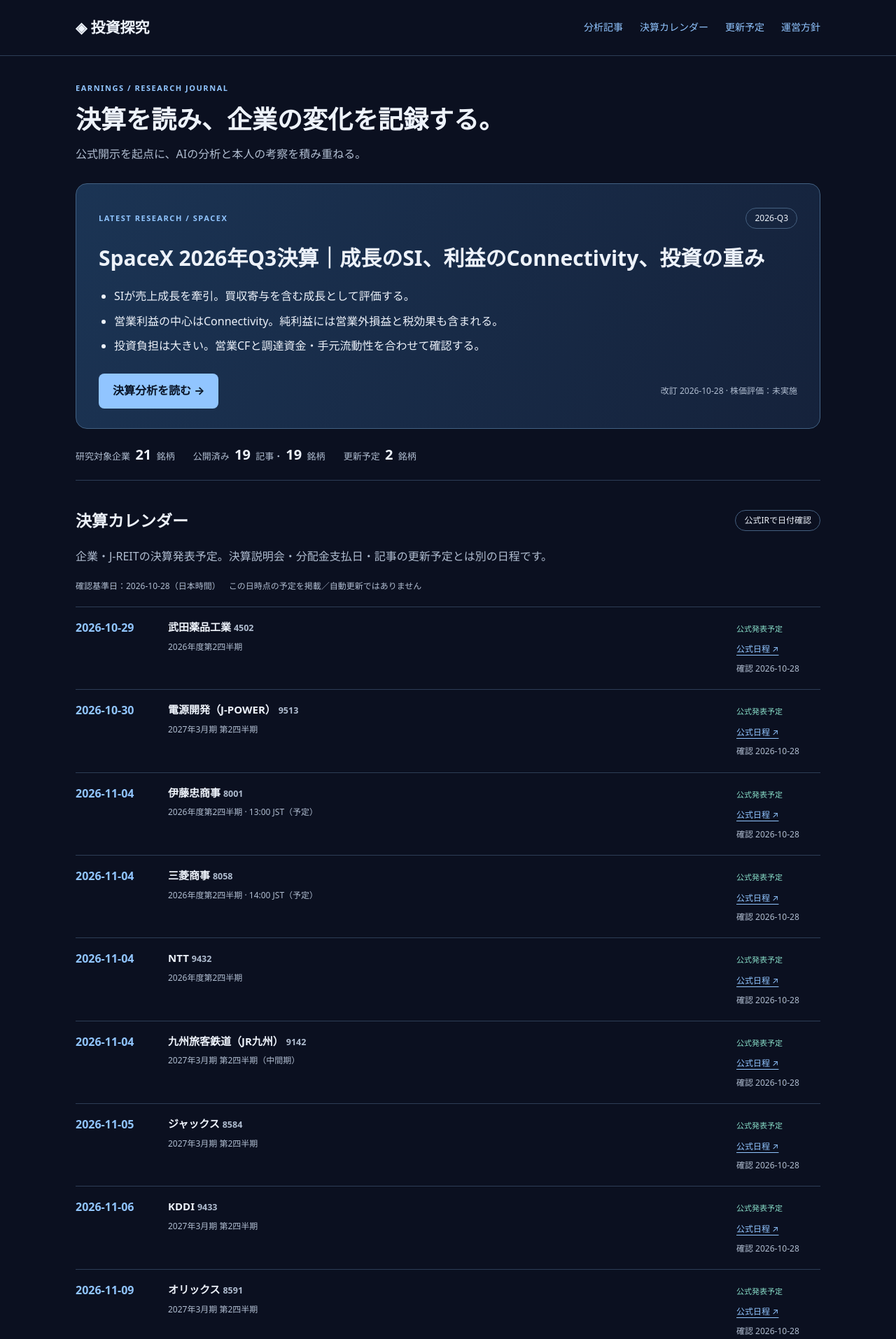
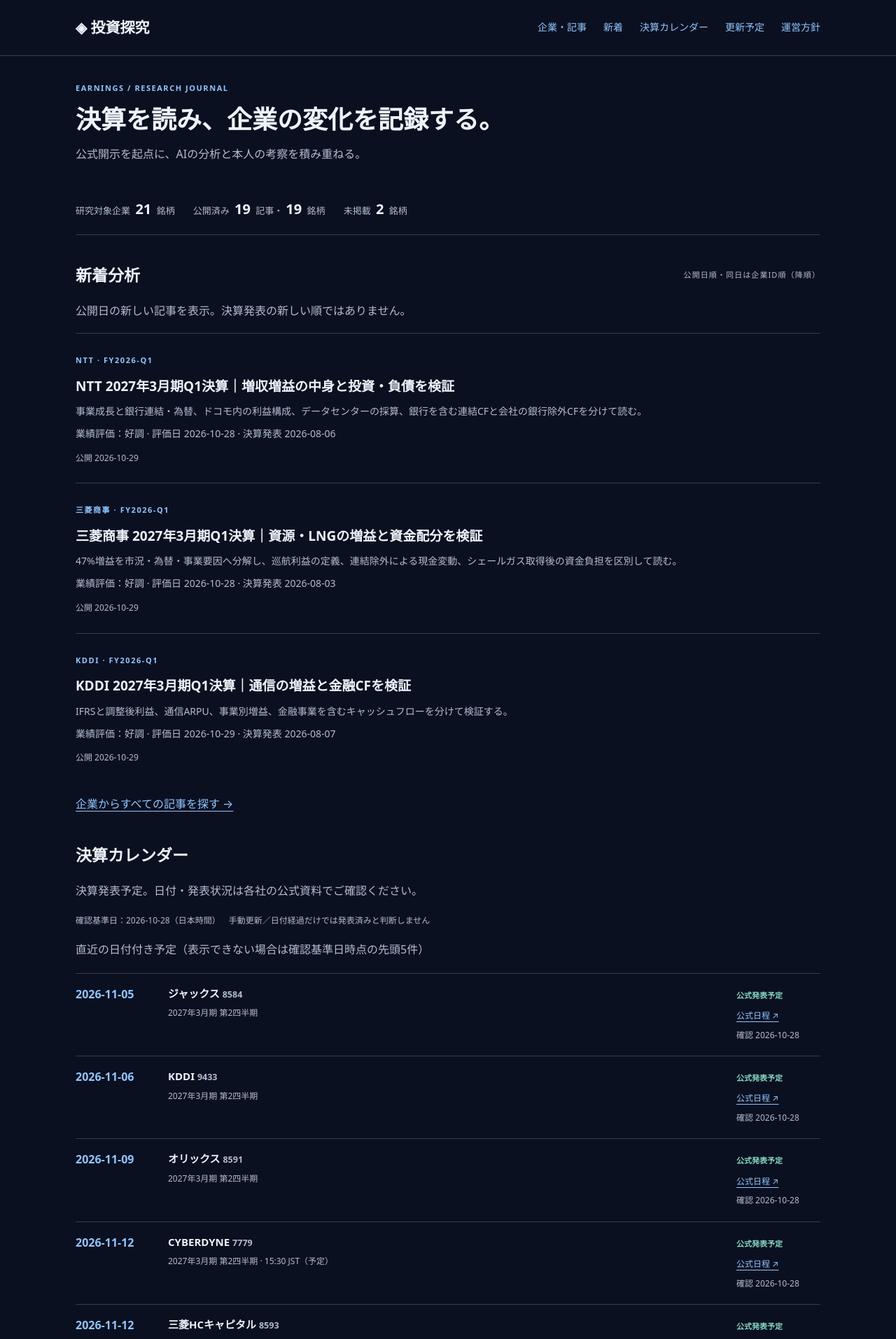
Before and after one commit to nick-shu3/investment-tankyu, a Jekyll site: the page built from index.html, in a window 1280 px wide. Shown: the top 1914 px of the page at 70% size. Built offline with Jekyll 4.4.1, drawn with Linux system fonts in a browser that asks for light colours; some of the changed text lies outside the part shown.

Commit message:
投資探究：企業別の決算履歴と新着・カレンダーを改善 (#20)
* Improve research navigation and calendar

* Check calendar expiry and multi-period company history

* Add quick company links

```diff
--- a/_includes/earnings-calendar.html
+++ b/_includes/earnings-calendar.html
@@ -1,8 +1,10 @@
-<section id="calendar" aria-labelledby="calendar-title"><div class="section-head"><h2 id="calendar-title">決算カレンダー</h2><span class="tag">公式IRで日付確認</span></div>
-<p class="muted">企業・J-REITの決算発表予定。決算説明会・分配金支払日・記事の更新予定とは別の日程です。</p>
-<div class="calendar-meta"><span>確認基準日：{{ site.data.earnings_calendar.as_of | escape }}（日本時間）</span><span>この日時点の予定を掲載／自動更新ではありません</span></div>
+<section id="calendar" aria-labelledby="calendar-title"><div class="section-head"><h2 id="calendar-title">決算カレンダー</h2></div>
+<p class="muted">決算発表予定。日付・発表状況は各社の公式資料でご確認ください。</p><div class="calendar-meta"><span>確認基準日：{{ site.data.earnings_calendar.as_of | escape }}（日本時間）</span><span>手動更新／日付経過だけでは発表済みと判断しません</span></div>
 {% assign dated_events = site.data.earnings_calendar.events | where: 'status', 'scheduled' | sort: 'date' %}
-<ul class="calendar-list">{% for event in dated_events %}{% assign company = site.data.companies | where: 'id', event.company_id | first %}{% if company %}<li><time datetime="{{ event.date | escape }}">{{ event.date | escape }}</time><div><h3>{{ company.name | escape }} <small>{{ company.ticker | escape }}</small></h3><p>{{ event.period | escape }}{% if event.time != '' %} · {{ event.time | escape }}{% endif %}</p></div><div><span class="calendar-label">公式発表予定</span><br><a href="{{ event.source | escape }}" target="_blank" rel="noopener noreferrer">公式日程 ↗</a><p>確認 {{ event.checked | escape }}</p></div></li>{% endif %}{% endfor %}</ul>
-<div class="calendar-months"><h3>月のみ確認できた予定</h3><ul>{% assign monthly = site.data.earnings_calendar.events | where: 'status', 'month_only' | sort: 'month' %}{% for event in monthly %}{% assign company = site.data.companies | where: 'id', event.company_id | first %}{% if company %}<li><strong>{{ event.month | escape }}</strong> · {{ company.name | escape }} · {{ event.period | escape }}<br>{{ event.note | escape }} <a href="{{ event.source | escape }}" target="_blank" rel="noopener noreferrer">公式日程 ↗</a> <small>確認 {{ event.checked | escape }}</small></li>{% endif %}{% endfor %}</ul></div>
-<details class="calendar-pending"><summary>次回の日程が未確認の銘柄・ETFの扱い</summary><ul>{% for event in site.data.earnings_calendar.events %}{% if event.status == 'unknown' or event.status == 'fund' %}{% assign company = site.data.companies | where: 'id', event.company_id | first %}{% if company %}<li><strong>{{ company.name | escape }}</strong> · {% if event.status == 'fund' %}ETF別扱い{% else %}日程未確認{% endif %}<br>{{ event.note | escape }} {% if event.source %}<a href="{{ event.source | escape }}" target="_blank" rel="noopener noreferrer">公式IR ↗</a>{% endif %} <small>確認 {{ event.checked | escape }}</small></li>{% endif %}{% endif %}{% endfor %}</ul></details>
-<p class="calendar-footnote">予定は変更される場合があります。閲覧時点の最新日程はリンク先をご確認ください。日付の経過だけで「発表済み」と判断せず、未確認の日付を前年実績から推測しません。</p></section>
+<p class="muted">直近の日付付き予定（表示できない場合は確認基準日時点の先頭5件）</p><ul class="calendar-list preview-calendar">{% for event in dated_events %}{% assign company = site.data.companies | where: 'id', event.company_id | first %}{% if company %}<li data-preview-event data-event-date="{{ event.date | escape }}" {% if forloop.index > 5 %}hidden{% endif %}><time datetime="{{ event.date | escape }}">{{ event.date | escape }}</time><div><h3>{{ company.name | escape }} <small>{{ company.ticker | escape }}</small></h3><p>{{ event.period | escape }}{% if event.time and event.time != '' %} · {{ event.time | escape }}{% endif %}</p></div><div><span class="calendar-label" data-event-label>公式発表予定</span><br><a href="{{ event.source | escape }}" target="_blank" rel="noopener noreferrer">公式日程 ↗</a><p>確認 {{ event.checked | escape }}</p></div></li>{% endif %}{% endfor %}</ul><p id="no-upcoming" hidden>確認済みの日付付き予定はありません。全件で確認状況をご覧ください。</p>
+<details class="calendar-pending"><summary>すべての決算予定・確認状況を見る</summary><ul class="calendar-list">{% for event in dated_events %}{% assign company = site.data.companies | where: 'id', event.company_id | first %}{% if company %}<li data-event-date="{{ event.date | escape }}"><time datetime="{{ event.date | escape }}">{{ event.date | escape }}</time><div><h3>{{ company.name | escape }} <small>{{ company.ticker | escape }}</small></h3><p>{{ event.period | escape }}{% if event.time and event.time != '' %} · {{ event.time | escape }}{% endif %}</p><p><a href="{{ '/companies.html' | relative_url }}#company-{{ company.id | escape }}">この企業の分析を見る</a></p></div><div><span class="calendar-label" data-event-label>公式発表予定</span><br><a href="{{ event.source | escape }}" target="_blank" rel="noopener noreferrer">公式日程 ↗</a><p>確認 {{ event.checked | escape }}</p></div></li>{% endif %}{% endfor %}</ul>
+<h3>月のみ確認できた予定</h3><ul>{% assign monthly = site.data.earnings_calendar.events | where: 'status', 'month_only' | sort: 'month' %}{% for event in monthly %}{% assign company = site.data.companies | where: 'id', event.company_id | first %}{% if company %}<li>{{ event.month | escape }} · {{ company.name | escape }} · {{ event.period | escape }}<br>{{ event.note | escape }} <a href="{{ event.source | escape }}">公式日程 ↗</a> <small>確認 {{ event.checked | escape }}</small></li>{% endif %}{% endfor %}</ul>
+<h3>日程未確認・ETF</h3><ul>{% for event in site.data.earnings_calendar.events %}{% if event.status == 'unknown' or event.status == 'fund' %}{% assign company = site.data.companies | where: 'id', event.company_id | first %}{% if company %}<li><strong>{{ company.name | escape }}</strong> · {% if event.status == 'fund' %}ETF別扱い{% else %}日程未確認{% endif %}<br>{{ event.note | escape }} {% if event.source %}<a href="{{ event.source | escape }}">公式IR ↗</a>{% endif %} <small>確認 {{ event.checked | escape }}</small></li>{% endif %}{% endif %}{% endfor %}</ul></details><p class="calendar-footnote">予定は変更される場合があります。発表状況は自動取得していません。日付を過ぎた予定は公式資料でご確認ください。</p></section>
+<script>
+(function(){try{const parts=new Intl.DateTimeFormat('en-CA',{timeZone:'Asia/Tokyo',year:'numeric',month:'2-digit',day:'2-digit'}).formatToParts(new Date());const get=t=>parts.find(p=>p.type===t).value;const today=get('year')+'-'+get('month')+'-'+get('day');let count=0;document.querySelectorAll('[data-event-date]').forEach(function(row){const past=row.dataset.eventDate<today;const label=row.querySelector('[data-event-label]');if(past&&label)label.textContent='発表状況未確認';if(row.hasAttribute('data-preview-event')){row.hidden=past||count>=5;if(!row.hidden)count++;}});document.getElementById('no-upcoming').hidden=count>0;}catch(e){}})();
+</script>
--- a/_layouts/article.html
+++ b/_layouts/article.html
@@ -2,4 +2,4 @@
 layout: default
 ---
 {% assign company = site.data.companies | where: 'id', page.company_id | first %}
-<main id="main" class="wrap article"><a class="back-link" href="{{ '/' | relative_url }}">← 分析記事一覧へ</a><header class="article-head"><p class="eyebrow">{{ company.name | escape }} / EARNINGS RESEARCH / {{ page.period | escape }}</p><h1>{{ page.title | escape }}</h1><div class="article-meta"><span>決算発表 {{ page.announcement | escape }}</span><span>公開 {{ page.published | escape }}</span><span>改訂 {{ page.updated | default: page.published | escape }}</span></div><p class="muted">{{ page.review_status | escape }} · 株価評価：未実施</p></header>{% if page.rating %}<aside class="policy"><strong>業績評価：{{ page.rating | escape }}</strong><p>評価日 {{ page.rating_date | escape }} · {{ page.rating_reason | escape }}</p></aside>{% endif %}<div class="article-body">{{ content }}</div>{% assign company_articles = site.articles | where: 'company_id', page.company_id | sort: 'announcement' | reverse %}{% if company_articles.size > 1 %}<section class="policy" aria-label="同じ企業の決算記録"><h2>同じ企業の決算記録</h2><ul>{% for item in company_articles %}{% unless item.url == page.url %}<li><a href="{{ item.url | relative_url }}">{{ item.title | escape }}</a></li>{% endunless %}{% endfor %}</ul></section>{% endif %}</main>
+<main id="main" class="wrap article"><a class="back-link" href="{{ '/' | relative_url }}">← 分析記事一覧へ</a><a class="back-link company-back" href="{{ '/companies.html' | relative_url }}#company-{{ page.company_id | escape }}">{{ company.name | escape }}の決算履歴へ</a><header class="article-head"><p class="eyebrow">{{ company.name | escape }} / EARNINGS RESEARCH / {{ page.period | escape }}</p><h1>{{ page.title | escape }}</h1><div class="article-meta"><span>決算発表 {{ page.announcement | escape }}</span><span>公開 {{ page.published | escape }}</span><span>改訂 {{ page.updated | default: page.published | escape }}</span></div><p class="muted">{{ page.review_status | escape }} · 株価評価：未実施</p></header>{% if page.rating %}<aside class="policy"><strong>業績評価：{{ page.rating | escape }}</strong><p>評価日 {{ page.rating_date | escape }} · {{ page.rating_reason | escape }}</p></aside>{% endif %}<p class="table-hint">表は横にスクロールして確認できます。</p><div class="article-body">{{ content }}</div>{% assign company_articles = site.articles | where: 'company_id', page.company_id | sort: 'announcement' | reverse %}{% if company_articles.size > 1 %}<section class="policy" aria-label="同じ企業の決算記録"><h2>同じ企業の決算記録</h2><ul>{% for item in company_articles %}{% unless item.url == page.url %}<li><a href="{{ item.url | relative_url }}">{{ item.title | escape }}</a></li>{% endunless %}{% endfor %}</ul></section>{% endif %}</main>
--- a/_layouts/default.html
+++ b/_layouts/default.html
@@ -1,2 +1,2 @@
 <!doctype html>
-<html lang="ja"><head><meta charset="utf-8"><meta name="viewport" content="width=device-width,initial-scale=1"><meta name="description" content="{{ page.description | default: page.summary | default: site.description | default: site.title | escape }}"><title>{{ page.title | default: site.title | escape }}｜投資探究</title><link rel="stylesheet" href="{{ '/style.css' | relative_url }}?v={{ site.time | date: '%s' }}"></head><body><a class="skip-link" href="#main">本文へ移動</a><header class="site-header"><div class="wrap nav"><a class="brand" href="{{ '/' | relative_url }}">◈ 投資探究</a><nav aria-label="メインナビゲーション"><a href="{{ '/#archive' | relative_url }}">分析記事</a><a href="{{ '/#calendar' | relative_url }}">決算カレンダー</a><a href="{{ '/#planned' | relative_url }}">更新予定</a><a href="{{ '/#policy' | relative_url }}">運営方針</a></nav></div></header>{{ content }}<footer class="footer"><div class="wrap"><strong>投資探究</strong><p>公開資料に基づく個人研究記録。投資勧誘・売買推奨ではありません。</p><a href="{{ '/' | relative_url }}">トップへ戻る ↑</a></div></footer></body></html>
+<html lang="ja"><head><meta charset="utf-8"><meta name="viewport" content="width=device-width,initial-scale=1"><meta name="description" content="{{ page.description | default: page.summary | default: site.description | default: site.title | escape }}"><title>{{ page.title | default: site.title | escape }}｜投資探究</title><link rel="stylesheet" href="{{ '/style.css' | relative_url }}?v={{ site.time | date: '%s' }}"></head><body><a class="skip-link" href="#main">本文へ移動</a><header class="site-header"><div class="wrap nav"><a class="brand" href="{{ '/' | relative_url }}">◈ 投資探究</a><nav aria-label="メインナビゲーション"><a href="{{ '/companies.html' | relative_url }}">企業・記事</a><a href="{{ '/#archive' | relative_url }}">新着</a><a href="{{ '/#calendar' | relative_url }}">決算カレンダー</a><a href="{{ '/#planned' | relative_url }}">更新予定</a><a href="{{ '/#policy' | relative_url }}">運営方針</a></nav></div></header>{{ content }}<footer class="footer"><div class="wrap"><strong>投資探究</strong><p>公開資料に基づく個人研究記録。投資勧誘・売買推奨ではありません。</p><a href="{{ '/' | relative_url }}">トップへ戻る ↑</a></div></footer><script>document.querySelectorAll(".article-body table").forEach(function(t){if(t.scrollWidth>t.clientWidth){t.tabIndex=0;t.setAttribute("aria-label","数表。横にスクロールできます");}});</script></body></html>
--- /dev/null
+++ b/companies.html
@@ -0,0 +1,8 @@
+---
+layout: default
+title: 研究対象企業・決算履歴
+permalink: /companies.html
+---
+<main id="main" class="wrap home"><p><a href="{{ '/' | relative_url }}">← トップへ</a></p><h1>研究対象企業・決算履歴</h1><p>企業ごとに決算発表日順で掲載しています。同日の場合は記事URLの順で表示します。評価は各記事の評価日時点のものです。</p>
+<nav aria-label="企業一覧" class="company-shortcuts"><h2>企業名から探す</h2><ul>{% for company in site.data.companies %}<li><a href="#company-{{ company.id | escape }}">{{ company.name | escape }} <small>{{ company.ticker | escape }}</small></a></li>{% endfor %}</ul></nav>
+{% assign types = '日本株,米国株,ETF,J-REIT' | split: ',' %}{% for type in types %}<section><h2>{{ type }}</h2>{% for company in site.data.companies %}{% if company.type == type %}{% assign company_articles = site.articles | where: 'company_id', company.id | sort: 'url' | sort: 'announcement' | reverse %}{% assign events = site.data.earnings_calendar.events | where: 'company_id', company.id %}<section class="company-entry" id="company-{{ company.id | escape }}"><h3>{{ company.name | escape }} <small>{{ company.ticker | escape }}</small></h3>{% if company_articles.size > 0 %}<p>最新の決算分析</p><ul>{% for article in company_articles %}<li><a href="{{ article.url | relative_url }}">{{ article.title | escape }}</a><br><small>対象 {{ article.period | escape }} · 発表 {{ article.announcement | escape }} · 業績評価 {{ article.rating | default: '未評価' | escape }}（{{ article.rating_date | escape }}）</small></li>{% endfor %}</ul>{% else %}<p class="muted">分析記事は未掲載です。</p>{% endif %}{% if events.size > 0 %}<p><a href="{{ '/#calendar' | relative_url }}">決算予定・確認状況を見る →</a></p>{% endif %}</section>{% endif %}{% endfor %}</section>{% endfor %}</main>
--- a/index.html
+++ b/index.html
@@ -3,16 +3,16 @@
 title: 企業決算の研究ノート
 description: 公式資料を起点に、企業の成長・利益・資金の変化を記録する個人研究サイト。
 ---
-{% assign articles = site.articles | sort: 'published' | reverse %}
+{% assign articles = site.articles | sort: 'company_id' | sort: 'published' | reverse %}
 {% assign published_companies = 0 %}{% for company in site.data.companies %}{% assign matches = articles | where: 'company_id', company.id %}{% if matches.size > 0 %}{% assign published_companies = published_companies | plus: 1 %}{% endif %}{% endfor %}
 {% assign planned = site.data.companies.size | minus: published_companies %}
 <main id="main" class="wrap home">
 <section class="intro"><p class="eyebrow">EARNINGS / RESEARCH JOURNAL</p><h1>決算を読み、企業の変化を記録する。</h1><p class="muted">公式開示を起点に、AIの分析と本人の考察を積み重ねる。</p></section>
-{% assign spacex_articles = articles | where: 'company_id', 'spacex' %}{% assign featured = spacex_articles.first %}{% if featured %}
-<section class="feature" aria-labelledby="feature-title"><div class="feature-heading"><p class="eyebrow">LATEST RESEARCH / SPACEX</p><span class="tag">{{ featured.period | escape }}</span></div><h2 id="feature-title">{{ featured.title | escape }}</h2><ul class="takeaways">{% for item in featured.conclusions %}<li>{{ item | escape }}</li>{% endfor %}</ul><div class="feature-foot"><a class="button" href="{{ featured.url | relative_url }}">決算分析を読む →</a><p class="muted">改訂 {{ featured.updated | default: featured.published | escape }} · 株価評価：未実施</p></div></section>{% endif %}
-<div class="counts"><span>研究対象企業 <strong>{{ site.data.companies.size }}</strong> 銘柄</span><span>公開済み <strong>{{ articles.size }}</strong> 記事・<strong>{{ published_companies }}</strong> 銘柄</span><span>更新予定 <strong>{{ planned }}</strong> 銘柄</span></div>
+<div class="counts"><span>研究対象企業 <strong>{{ site.data.companies.size }}</strong> 銘柄</span><span>公開済み <strong>{{ articles.size }}</strong> 記事・<strong>{{ published_companies }}</strong> 銘柄</span><span>未掲載 <strong>{{ planned }}</strong> 銘柄</span></div>
+<section id="archive"><div class="section-head"><h2>新着分析</h2><span class="muted">公開日順・同日は企業ID順（降順）</span></div><p class="muted">公開日の新しい記事を表示。決算発表の新しい順ではありません。</p>{% for article in articles limit:3 %}{% assign company = site.data.companies | where: 'id', article.company_id | first %}<a class="archive-item" href="{{ article.url | relative_url }}"><span class="eyebrow">{{ company.name | escape }} · {{ article.period | escape }}</span><h3>{{ article.title | escape }}</h3><p>{{ article.summary | escape }}</p><p class="muted">業績評価：{{ article.rating | default: '未評価' | escape }} · 評価日 {{ article.rating_date | escape }} · 決算発表 {{ article.announcement | escape }}</p><small>公開 {{ article.published | escape }}</small></a>{% endfor %}<p><a href="{{ '/companies.html' | relative_url }}">企業からすべての記事を探す →</a></p></section>
 {% include earnings-calendar.html %}
-<section id="archive"><div class="section-head"><h2>公開済みの分析</h2><span class="muted">RESEARCH ARCHIVE</span></div><div class="archive">{% for article in articles %}<a class="archive-item" href="{{ article.url | relative_url }}"><span class="eyebrow">{{ article.period | escape }}</span><h3>{{ article.title | escape }}</h3><p>{{ article.summary | escape }}</p><p class="muted">業績評価：{{ article.rating | default: '未評価' | escape }} · 評価日 {{ article.rating_date | default: article.updated | escape }}</p><small>公開 {{ article.published | escape }} / 改訂 {{ article.updated | default: article.published | escape }}</small></a>{% else %}<p>分析記事は準備中です。</p>{% endfor %}</div></section>
-<section id="planned"><div class="section-head"><h2>研究対象企業・更新予定</h2><span class="tag">{{ planned }} 銘柄</span></div><p class="muted">未掲載の分析を順次追加予定です。掲載日・更新順は未定です。公開済みの銘柄は上の記事からご覧ください。</p><div class="planned-grid">{% assign types = '日本株,米国株,ETF,J-REIT' | split: ',' %}{% for type in types %}<section class="planned-group"><h3>{{ type }}</h3><ul>{% for company in site.data.companies %}{% if company.type == type %}{% assign matches = articles | where: 'company_id', company.id %}{% if matches.size == 0 %}<li><span><small>{{ company.ticker | escape }}</small> {{ company.name | escape }}</span><span class="status">更新予定</span></li>{% endif %}{% endif %}{% endfor %}</ul></section>{% endfor %}</div></section>
+<section id="companies"><div class="section-head"><h2>企業から探す</h2></div><p>企業ごとに、最新の分析と過去の決算記事を確認できます。</p><p><a class="button" href="{{ '/companies.html' | relative_url }}">研究対象企業・決算履歴を見る →</a></p></section>
+{% assign spacex_articles = articles | where: 'company_id', 'spacex' %}{% assign featured = spacex_articles | sort: 'announcement' | reverse | first %}{% if featured %}<section class="feature spotlight" aria-labelledby="feature-title"><div class="feature-heading"><p class="eyebrow">SPACEX / 注目分析</p><span class="tag">{{ featured.period | escape }}</span></div><h2 id="feature-title">{{ featured.title | escape }}</h2><ul class="takeaways">{% for item in featured.conclusions %}<li>{{ item | escape }}</li>{% endfor %}</ul><div class="feature-foot"><a class="button" href="{{ featured.url | relative_url }}">決算分析を読む →</a><p class="muted">決算発表 {{ featured.announcement | escape }} · 改訂 {{ featured.updated | default: featured.published | escape }} · 株価評価：未実施</p></div></section>{% endif %}
+<section id="planned"><div class="section-head"><h2>研究対象・未掲載</h2><span class="tag">{{ planned }} 銘柄</span></div><p class="muted">掲載日・更新順は未定です。ETFとJ-REITはそれぞれの方針に沿って扱います。</p><div class="planned-grid">{% assign types = '日本株,米国株,ETF,J-REIT' | split: ',' %}{% for type in types %}{% assign has_planned = false %}{% for company in site.data.companies %}{% if company.type == type %}{% assign matches = articles | where: 'company_id', company.id %}{% if matches.size == 0 %}{% assign has_planned = true %}{% endif %}{% endif %}{% endfor %}{% if has_planned %}<section class="planned-group"><h3>{{ type }}</h3><ul>{% for company in site.data.companies %}{% if company.type == type %}{% assign matches = articles | where: 'company_id', company.id %}{% if matches.size == 0 %}<li><span><small>{{ company.ticker | escape }}</small> {{ company.name | escape }}</span><span class="status">更新予定</span></li>{% endif %}{% endif %}{% endfor %}</ul></section>{% endif %}{% endfor %}</div></section>
 <section id="policy" class="policy"><h2>この研究ノートについて</h2><p>決算資料・SEC提出資料などの一次資料を優先し、事実、会社の見通し、ChatGPTの分析、本人の考察を区別します。数値の単位・期間・計算方法を記録し、訂正や追記には履歴を残します。</p><p>新しい決算は別の記事として蓄積します。業績評価と株価評価は分け、未確認事項や未実施の評価は明示します。記事は投資勧誘・売買推奨ではありません。</p><p>公開対象は承認された銘柄に限ります。対象外に指定された銘柄は、分析記事・銘柄一覧・決算カレンダー・更新予定へ掲載しません。決算日程は公式発表を優先し、未確認の日付を推測で補いません。</p></section>
 </main>
```
Also changed, not shown: scripts/check_layout.cjs (+11 -3 lines), scripts/check_site.py (+6 -1 lines), .github/workflows/research-checks.yml, README.md, style.css.
